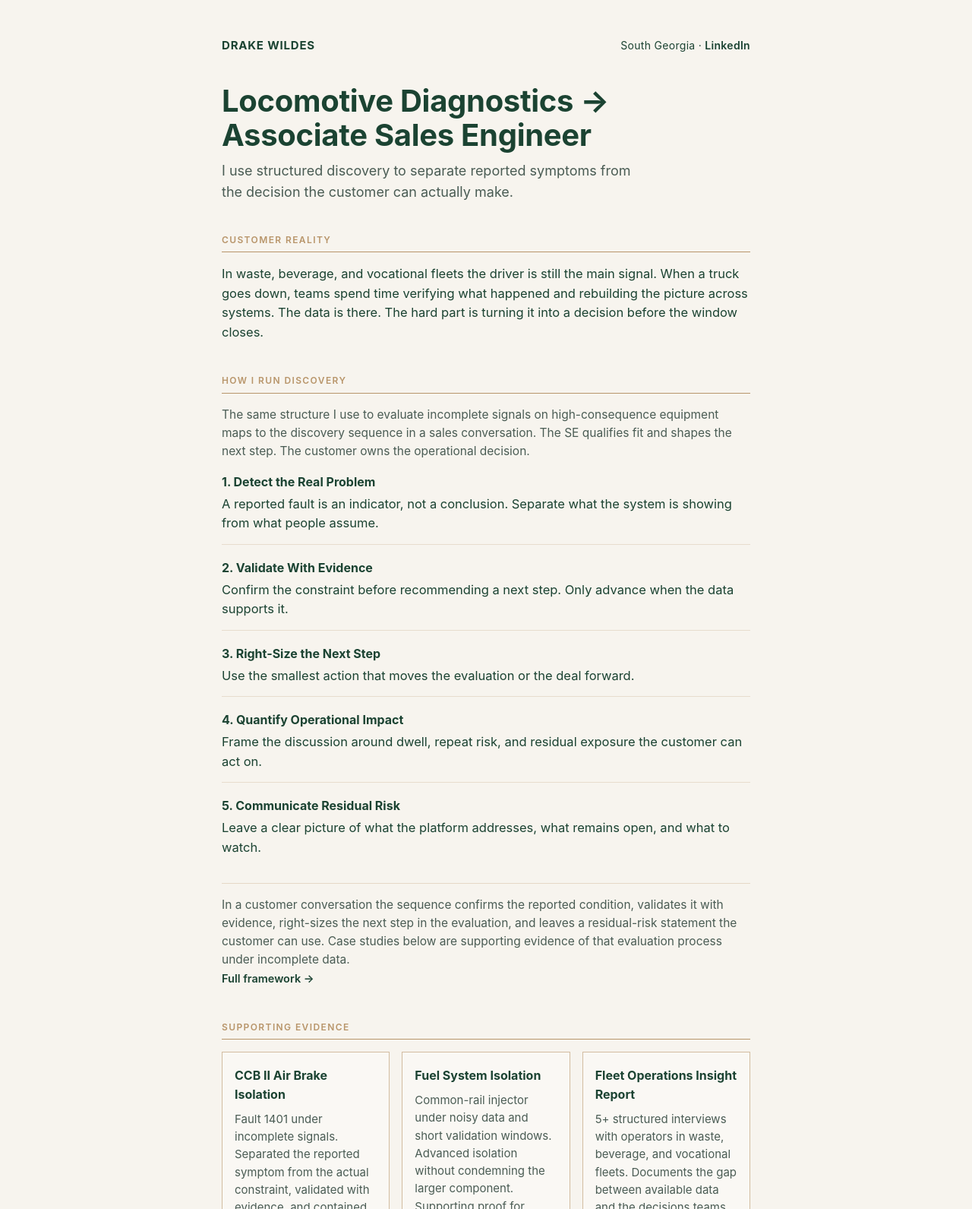
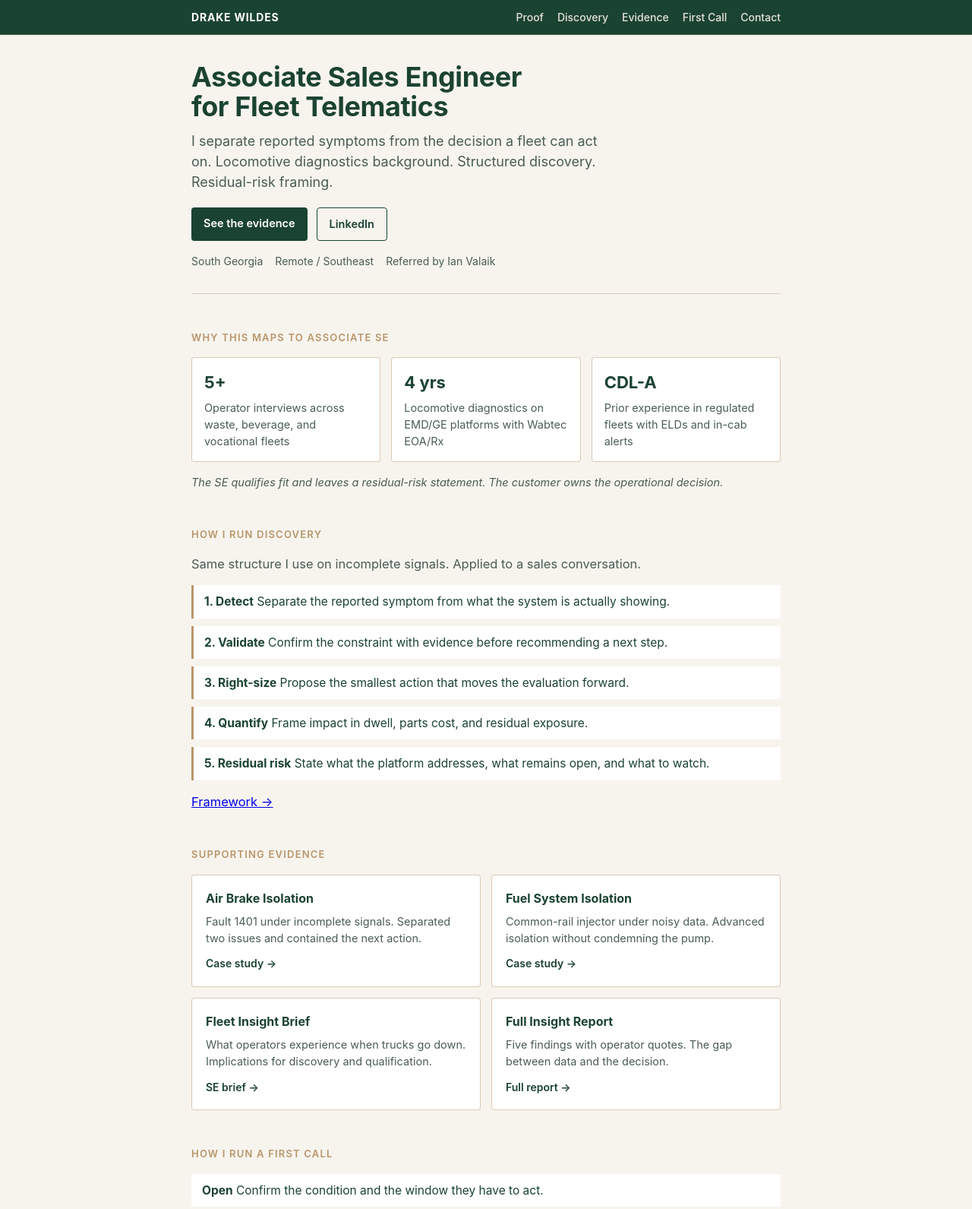
Before and after one commit to sjr9d2cxnp-beep/drakewildes.co, a plain HTML site: page index.html in a window 1280 px wide. Shown: the top 1591 px of the page at 76% size. Drawn offline with Linux system fonts and the light colour scheme.

Commit message:
Rebuild site as scannable Associate SE portfolio with sticky nav and tone framework

```diff
--- a/index.html
+++ b/index.html
@@ -3,105 +3,124 @@
 <head>
 <meta charset="UTF-8">
 <meta name="viewport" content="width=device-width, initial-scale=1">
-<title>Drake Wildes – Locomotive Diagnostics → Associate SE</title>
+<title>Drake Wildes — Associate Sales Engineer</title>
 <link rel="stylesheet" href="styles.css">
 </head>
 <body>
-<div class="wrap">
-  <header>
-    <div class="name">DRAKE WILDES</div>
-    <div>South Georgia · <a href="https://linkedin.com/in/drakewildes">LinkedIn</a></div>
+<nav>
+  <div class="nav-inner">
+    <a href="#top" class="logo">DRAKE WILDES</a>
+    <div class="nav-links">
+      <a href="#proof">Proof</a>
+      <a href="#discovery">Discovery</a>
+      <a href="#evidence">Evidence</a>
+      <a href="#first-call">First Call</a>
+      <a href="#contact">Contact</a>
+    </div>
+  </div>
+</nav>
+
+<div class="wrap" id="top">
+  <header class="hero">
+    <div class="hero-text">
+      <h1>Associate Sales Engineer<br>for Fleet Telematics</h1>
+      <p class="lead">I separate reported symptoms from the decision a fleet can act on. Locomotive diagnostics background. Structured discovery. Residual-risk framing.</p>
+      <div class="hero-actions">
+        <a href="#evidence" class="btn">See the evidence</a>
+        <a href="https://linkedin.com/in/drakewildes" class="btn secondary" target="_blank">LinkedIn</a>
+      </div>
+    </div>
+    <div class="hero-meta">
+      <div>South Georgia</div>
+      <div>Remote / Southeast</div>
+      <div>Referred by Ian Valaik</div>
+    </div>
   </header>
 
-  <h1>Locomotive Diagnostics → Associate Sales Engineer</h1>
-  <p class="sub">I use structured discovery to separate reported symptoms from the decision the customer can actually make.</p>
-
-  <section>
-    <h2>Customer Reality</h2>
-    <p>In waste, beverage, and vocational fleets the driver is still the main signal. When a truck goes down, teams spend time verifying what happened and rebuilding the picture across systems. The data is there. The hard part is turning it into a decision before the window closes.</p>
+  <section id="proof">
+    <h2>Why this maps to Associate SE</h2>
+    <div class="proof-grid">
+      <div class="proof">
+        <div class="num">5+</div>
+        <div>Operator interviews across waste, beverage, and vocational fleets</div>
+      </div>
+      <div class="proof">
+        <div class="num">4 yrs</div>
+        <div>Locomotive diagnostics on EMD/GE platforms with Wabtec EOA/Rx</div>
+      </div>
+      <div class="proof">
+        <div class="num">CDL-A</div>
+        <div>Prior experience in regulated fleets with ELDs and in-cab alerts</div>
+      </div>
+    </div>
+    <p class="note">The SE qualifies fit and leaves a residual-risk statement. The customer owns the operational decision.</p>
   </section>
 
-  <section>
-    <h2>How I Run Discovery</h2>
-    <p class="intro">The same structure I use to evaluate incomplete signals on high-consequence equipment maps to the discovery sequence in a sales conversation. The SE qualifies fit and shapes the next step. The customer owns the operational decision.</p>
-    <div class="step">
-      <strong>1. Detect the Real Problem</strong>
-      A reported fault is an indicator, not a conclusion. Separate what the system is showing from what people assume.
+  <section id="discovery">
+    <h2>How I run discovery</h2>
+    <p class="intro">Same structure I use on incomplete signals. Applied to a sales conversation.</p>
+    <div class="steps">
+      <div class="step"><strong>1. Detect</strong> Separate the reported symptom from what the system is actually showing.</div>
+      <div class="step"><strong>2. Validate</strong> Confirm the constraint with evidence before recommending a next step.</div>
+      <div class="step"><strong>3. Right-size</strong> Propose the smallest action that moves the evaluation forward.</div>
+      <div class="step"><strong>4. Quantify</strong> Frame impact in dwell, parts cost, and residual exposure.</div>
+      <div class="step"><strong>5. Residual risk</strong> State what the platform addresses, what remains open, and what to watch.</div>
     </div>
-    <div class="step">
-      <strong>2. Validate With Evidence</strong>
-      Confirm the constraint before recommending a next step. Only advance when the data supports it.
-    </div>
-    <div class="step">
-      <strong>3. Right-Size the Next Step</strong>
-      Use the smallest action that moves the evaluation or the deal forward.
-    </div>
-    <div class="step">
-      <strong>4. Quantify Operational Impact</strong>
-      Frame the discussion around dwell, repeat risk, and residual exposure the customer can act on.
-    </div>
-    <div class="step">
-      <strong>5. Communicate Residual Risk</strong>
-      Leave a clear picture of what the platform addresses, what remains open, and what to watch.
-    </div>
-    <p class="map">In a customer conversation the sequence confirms the reported condition, validates it with evidence, right-sizes the next step in the evaluation, and leaves a residual-risk statement the customer can use. Case studies below are supporting evidence of that evaluation process under incomplete data.</p>
-    <p><a href="Operational_Decision_Framework_Drake_Wildes.pdf">Full framework →</a></p>
+    <p><a href="Operational_Decision_Framework_Drake_Wildes.pdf">Framework →</a></p>
   </section>
 
-  <section>
-    <h2>Supporting Evidence</h2>
+  <section id="evidence">
+    <h2>Supporting evidence</h2>
     <div class="cards">
-      <div class="card">
-        <h3>CCB II Air Brake Isolation</h3>
-        <p>Fault 1401 under incomplete signals. Separated the reported symptom from the actual constraint, validated with evidence, and contained the next action. Supporting proof for discovery that does not recommend larger changes without confirmation.</p>
-        <a href="SE_Case_Study_Air_Brake_Isolation.pdf">Case study →</a>
-      </div>
-      <div class="card">
+      <a class="card" href="SE_Case_Study_Air_Brake_Isolation.pdf">
+        <h3>Air Brake Isolation</h3>
+        <p>Fault 1401 under incomplete signals. Separated two issues and contained the next action.</p>
+        <span>Case study →</span>
+      </a>
+      <a class="card" href="SE_Case_Study_Fuel_System_Isolation.pdf">
         <h3>Fuel System Isolation</h3>
-        <p>Common-rail injector under noisy data and short validation windows. Advanced isolation without condemning the larger component. Supporting proof for handing off the minimum next confirming step in a deal.</p>
-        <a href="SE_Case_Study_Fuel_System_Isolation.pdf">Case study →</a>
-      </div>
-      <div class="card">
-        <h3>Fleet Operations Insight Report</h3>
-        <p>5+ structured interviews with operators in waste, beverage, and vocational fleets. Documents the gap between available data and the decisions teams make under time pressure, with implications for discovery and qualification.</p>
-        <a href="Fleet_Operations_Insight_Report_Full_SE.pdf">Full SE report →</a>
-      </div>
+        <p>Common-rail injector under noisy data. Advanced isolation without condemning the pump.</p>
+        <span>Case study →</span>
+      </a>
+      <a class="card" href="Fleet_Operations_Insight_Report_SE.pdf">
+        <h3>Fleet Insight Brief</h3>
+        <p>What operators experience when trucks go down. Implications for discovery and qualification.</p>
+        <span>SE brief →</span>
+      </a>
+      <a class="card" href="Fleet_Operations_Insight_Report_Full_SE.pdf">
+        <h3>Full Insight Report</h3>
+        <p>Five findings with operator quotes. The gap between data and the decision.</p>
+        <span>Full report →</span>
+      </a>
     </div>
   </section>
 
-  <section>
-    <h2>How I Run a First Call</h2>
-    <div class="steps-compact">
-      <div><strong>Open</strong> — Confirm the condition they are seeing and the window they have to act.</div>
-      <div><strong>Discover</strong> — Separate reported symptoms from what the system and evidence actually show.</div>
-      <div><strong>Qualify</strong> — Determine whether the platform addresses the decision point or still requires validation.</div>
-      <div><strong>Bridge</strong> — Right-size the next step in the evaluation and quantify residual exposure.</div>
-      <div><strong>Close</strong> — Leave a clear picture of what is addressed, what remains open, and what to watch.</div>
+  <section id="first-call">
+    <h2>How I run a first call</h2>
+    <div class="call">
+      <div><strong>Open</strong> Confirm the condition and the window they have to act.</div>
+      <div><strong>Discover</strong> Separate reported symptoms from what the evidence shows.</div>
+      <div><strong>Qualify</strong> Does the platform address the decision point?</div>
+      <div><strong>Bridge</strong> Right-size the next step and residual exposure.</div>
+      <div><strong>Close</strong> Leave a clear picture of what is addressed and what remains open.</div>
     </div>
-    <p class="map">This is the motion used in the Fleet SE Demo brief covering waste, beverage, and vocational verticals.</p>
     <p><a href="Drake Wildes Fleet SE Demo.pdf">Demo brief →</a></p>
   </section>
 
   <section>
-    <h2>Domain Credibility</h2>
-    <p class="cdl">~4 years locomotive diagnostics on EMD/GE platforms (air systems, mechanical, electrical, undercarriage) with Wabtec EOA/Rx telematics interpretation. 1+ year prior CDL-A experience in regulated fleets with ELDs and in-cab alerts. This background supports clearer discovery questions and residual-risk framing.</p>
+    <h2>Domain background</h2>
+    <p>~4 years locomotive diagnostics (air systems, mechanical, electrical, undercarriage) with Wabtec EOA/Rx interpretation. 1+ year prior CDL-A in regulated fleets. Supports clearer discovery questions and residual-risk framing. Does not mean the SE performs the isolation.</p>
+    <p class="lab">Connected Operations Lab: personal browser model of telemetry, alerts, and operational state. Simulated data. <a href="https://github.com/sjr9d2cxnp-beep/connected-ops-lab" target="_blank">Source</a> · <a href="lab.html">Demo</a></p>
   </section>
 
-  <section>
-    <h2>Connected Operations Lab</h2>
-    <p>Personal browser model of a connected-ops loop: basic telemetry, alert aggregation, validation, and operational state. Simulated data only. Supporting illustration of systems thinking, not a product.</p>
-    <p><a href="https://github.com/sjr9d2cxnp-beep/connected-ops-lab">Source →</a> &nbsp;·&nbsp; <a href="lab.html">Demo →</a></p>
-  </section>
-
-  <footer>
-    <a href="mailto:drake@drakewildes.co">drake@drakewildes.co</a>
-    &nbsp;·&nbsp;
-    <a href="https://linkedin.com/in/drakewildes">linkedin.com/in/drakewildes</a>
+  <footer id="contact">
+    <div>
+      <a href="mailto:drake@drakewildes.co">drake@drakewildes.co</a>
+      <span>·</span>
+      <a href="https://linkedin.com/in/drakewildes" target="_blank">LinkedIn</a>
+    </div>
+    <div class="footer-note">Railroad ops → Fleet telematics SE</div>
   </footer>
 </div>
-
-<script>
-document.querySelectorAll('a').forEach(a => a.target = '_blank');
-</script>
 </body>
 </html>
--- a/styles.css
+++ b/styles.css
@@ -1,4 +1,3 @@
-
 :root {
   --green: #1B4332;
   --cream: #F7F4EE;
@@ -7,133 +6,175 @@
   --muted: #4A5C54;
 }
 * { box-sizing: border-box; margin: 0; padding: 0; }
+html { scroll-behavior: smooth; }
 body {
   font-family: -apple-system, BlinkMacSystemFont, "Segoe UI", Roboto, Helvetica, Arial, sans-serif;
   background: var(--cream);
   color: var(--text);
-  line-height: 1.55;
+  line-height: 1.5;
   font-size: 16.5px;
 }
+nav {
+  position: sticky;
+  top: 0;
+  background: var(--green);
+  z-index: 10;
+  border-bottom: 1px solid rgba(184,149,106,0.3);
+}
+.nav-inner {
+  max-width: 820px;
+  margin: 0 auto;
+  padding: 12px 22px;
+  display: flex;
+  justify-content: space-between;
+  align-items: center;
+}
+.logo {
+  color: white;
+  font-weight: 700;
+  letter-spacing: 0.8px;
+  font-size: 14px;
+  text-decoration: none;
+}
+.nav-links { display: flex; gap: 18px; }
+.nav-links a {
+  color: #E8E4DC;
+  text-decoration: none;
+  font-size: 14px;
+  font-weight: 500;
+}
+.nav-links a:hover { color: var(--gold); }
 .wrap {
-  max-width: 760px;
+  max-width: 820px;
   margin: 0 auto;
-  padding: 32px 22px 64px;
+  padding: 36px 22px 80px;
 }
-header {
+.hero {
+  margin-bottom: 48px;
+  padding-bottom: 32px;
+  border-bottom: 1px solid rgba(184,149,106,0.4);
+}
+h1 {
+  font-size: 36px;
+  line-height: 1.08;
+  font-weight: 700;
+  letter-spacing: -0.4px;
+  margin-bottom: 12px;
+}
+.lead {
+  font-size: 18px;
+  color: var(--muted);
+  max-width: 540px;
+  margin-bottom: 20px;
+}
+.hero-actions { display: flex; gap: 12px; margin-bottom: 16px; }
+.btn {
+  display: inline-block;
+  background: var(--green);
+  color: white;
+  padding: 10px 16px;
+  text-decoration: none;
+  font-weight: 600;
+  font-size: 14.5px;
+  border-radius: 4px;
+}
+.btn.secondary {
+  background: transparent;
+  color: var(--green);
+  border: 1px solid var(--green);
+}
+.hero-meta {
+  display: flex;
+  gap: 16px;
+  font-size: 14px;
+  color: var(--muted);
+  margin-top: 8px;
+}
+section { margin-bottom: 48px; }
+h2 {
+  font-size: 13px;
+  letter-spacing: 1.2px;
+  text-transform: uppercase;
+  color: var(--gold);
+  margin-bottom: 16px;
+  font-weight: 600;
+}
+.intro { color: var(--muted); margin-bottom: 16px; }
+.proof-grid {
+  display: grid;
+  grid-template-columns: repeat(3, 1fr);
+  gap: 14px;
+  margin-bottom: 16px;
+}
+.proof {
+  background: white;
+  border: 1px solid rgba(184,149,106,0.5);
+  padding: 16px;
+  border-radius: 4px;
+}
+.proof .num {
+  font-size: 22px;
+  font-weight: 700;
+  color: var(--green);
+  margin-bottom: 6px;
+}
+.proof div:last-child { font-size: 14.5px; color: var(--muted); }
+.note {
+  font-size: 14.5px;
+  color: var(--muted);
+  font-style: italic;
+}
+.steps { display: grid; gap: 10px; margin-bottom: 16px; }
+.step {
+  background: white;
+  border-left: 3px solid var(--gold);
+  padding: 10px 14px;
+  font-size: 15.5px;
+}
+.step strong { color: var(--green); }
+.cards {
+  display: grid;
+  grid-template-columns: 1fr 1fr;
+  gap: 14px;
+}
+.card {
+  display: block;
+  background: white;
+  border: 1px solid rgba(184,149,106,0.5);
+  padding: 18px;
+  text-decoration: none;
+  color: inherit;
+  border-radius: 4px;
+  transition: border-color 0.15s;
+}
+.card:hover { border-color: var(--green); }
+.card h3 { font-size: 16px; margin-bottom: 8px; }
+.card p { font-size: 14.5px; color: var(--muted); margin-bottom: 10px; }
+.card span { color: var(--green); font-weight: 600; font-size: 14px; }
+.call { display: grid; gap: 8px; margin-bottom: 16px; }
+.call div {
+  background: white;
+  padding: 10px 14px;
+  border-radius: 4px;
+  font-size: 15.5px;
+}
+.call strong { color: var(--green); }
+.lab { margin-top: 10px; font-size: 15px; color: var(--muted); }
+footer {
+  margin-top: 56px;
+  padding-top: 24px;
+  border-top: 1px solid var(--gold);
   display: flex;
   justify-content: space-between;
   align-items: baseline;
-  margin-bottom: 40px;
-  font-size: 14px;
-  letter-spacing: 0.3px;
-}
-.name {
-  font-weight: 700;
-  letter-spacing: 0.8px;
   font-size: 15px;
 }
-header a { color: var(--green); text-decoration: none; font-weight: 600; }
-h1 {
-  font-size: 32px;
-  line-height: 1.12;
-  font-weight: 700;
-  letter-spacing: -0.3px;
-  margin-bottom: 10px;
+footer a { color: var(--green); text-decoration: none; font-weight: 600; }
+.footer-note { color: var(--muted); font-size: 14px; }
+@media (max-width: 700px) {
+  h1 { font-size: 30px; }
+  .proof-grid, .cards { grid-template-columns: 1fr; }
+  .nav-links { gap: 12px; font-size: 13px; }
+  .hero-meta { flex-direction: column; gap: 4px; }
+  footer { flex-direction: column; gap: 8px; }
 }
-.sub {
-  font-size: 18px;
-  color: var(--muted);
-  margin-bottom: 40px;
-  max-width: 560px;
-}
-section { margin-bottom: 42px; }
-h2 {
-  font-size: 12px;
-  letter-spacing: 1.4px;
-  text-transform: uppercase;
-  color: var(--gold);
-  margin-bottom: 16px;
-  padding-bottom: 6px;
-  border-bottom: 1px solid var(--gold);
-  font-weight: 600;
-}
-.intro {
-  margin-bottom: 16px;
-  color: var(--muted);
-  font-size: 15.5px;
-}
-.step {
-  margin-bottom: 18px;
-  padding-bottom: 14px;
-  border-bottom: 1px solid rgba(184, 149, 106, 0.25);
-}
-.step:last-of-type { border-bottom: none; }
-.step strong {
-  display: block;
-  margin-bottom: 4px;
-  font-size: 16px;
-}
-.map {
-  margin-top: 20px;
-  padding-top: 16px;
-  border-top: 1px solid rgba(184, 149, 106, 0.3);
-  color: var(--muted);
-  font-size: 15.5px;
-}
-.cards { display: grid; gap: 16px; }
-.card {
-  border: 1px solid rgba(184, 149, 106, 0.6);
-  padding: 18px 16px;
-  background: rgba(255,255,255,0.35);
-}
-.card h3 {
-  font-size: 16px;
-  margin-bottom: 8px;
-  font-weight: 650;
-}
-.card p { font-size: 15px; color: var(--muted); margin-bottom: 10px; }
-.card a {
-  color: var(--green);
-  font-weight: 600;
-  font-size: 14.5px;
-  text-decoration: none;
-}
-.card a:hover { text-decoration: underline; }
-.steps-compact {
-  display: grid;
-  gap: 12px;
-  font-size: 15.5px;
-}
-.steps-compact strong {
-  color: var(--green);
-}
-.cdl {
-  margin-top: 8px;
-  font-size: 15.5px;
-  color: var(--muted);
-}
-footer {
-  margin-top: 48px;
-  padding-top: 22px;
-  border-top: 1px solid var(--gold);
-  font-size: 15px;
-}
-footer a {
-  color: var(--green);
-  text-decoration: none;
-  font-weight: 600;
-}
-@media (min-width: 700px) {
-  h1 { font-size: 40px; }
-  .cards { grid-template-columns: 1fr 1fr 1fr; }
-  .wrap { padding: 48px 32px 80px; }
-}
-.map + p a, section p a {
-  color: var(--green);
-  font-weight: 600;
-  font-size: 14.5px;
-  text-decoration: none;
-}
-.map + p a:hover, section p a:hover {
-  text-decoration: underline;
-}
```
